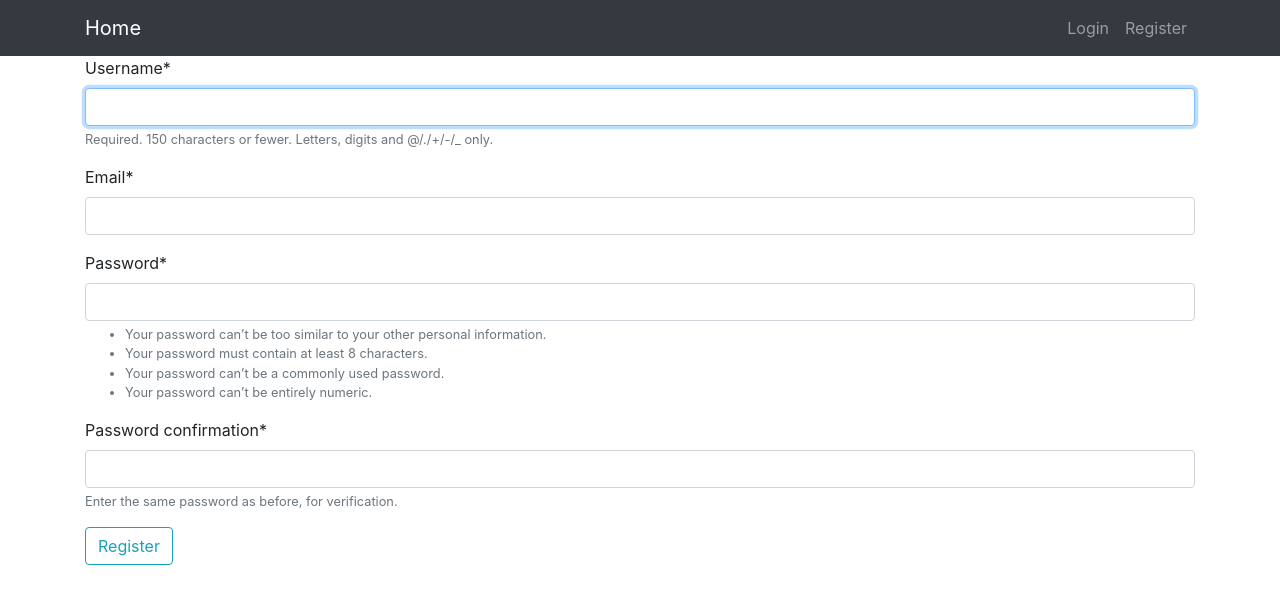
After one commit to Offpics/apsi, a Django app: page /register/ in a window 1280 px wide. The commit adds this page. Shown: the top 604 px of the page. Run offline with Django 3.2, Linux system fonts and the light colour scheme; some libraries are stand-ins or nearby versions.

Commit message:
Add Users

```diff
--- a/apsi/settings.py
+++ b/apsi/settings.py
@@ -33,6 +33,7 @@ ALLOWED_HOSTS = []
 INSTALLED_APPS = [
     'crispy_forms',
     'projects.apps.ProjectsConfig',
+    'users.apps.UsersConfig',
     'django.contrib.admin',
     'django.contrib.auth',
     'django.contrib.contenttypes',
@@ -123,3 +124,6 @@ STATIC_URL = '/static/'
 
 
 CRISPY_TEMPLATE_PACK = 'bootstrap4'
+
+LOGIN_REDIRECT_URL = 'project-home'
+LOGIN_URL = 'login'
--- a/apsi/urls.py
+++ b/apsi/urls.py
@@ -20,4 +20,5 @@ Including another URLconf
 urlpatterns = [
     path('admin/', admin.site.urls),
     path('', include('projects.urls')),
+    path('', include('users.urls')),
 ]
--- a/projects/templates/projects/base.html
+++ b/projects/templates/projects/base.html
@@ -1,10 +1,16 @@
+{% load static %}
 <!DOCTYPE html>
 <html>
 <head>
-        <link rel="stylesheet" href="https://maxcdn.bootstrapcdn.com/bootstrap/4.0.0/css/bootstrap.min.css" integrity="sha384-Gn5384xqQ1aoWXA+058RXPxPg6fy4IWvTNh0E263XmFcJlSAwiGgFAW/dAiS6JXm" crossorigin="anonymous">
+    <!-- Required meta tags -->
+    <meta charset="utf-8">
+    <meta name="viewport" content="width=device-width, initial-scale=1, shrink-to-fit=no">
+
+    <!-- Bootstrap CSS -->
+    <link rel="stylesheet" href="https://maxcdn.bootstrapcdn.com/bootstrap/4.0.0/css/bootstrap.min.css" integrity="sha384-Gn5384xqQ1aoWXA+058RXPxPg6fy4IWvTNh0E263XmFcJlSAwiGgFAW/dAiS6JXm" crossorigin="anonymous">
 </head>
 <body>
-    <nav class="navbar navbar-expand-lg navbar-light bg-light">
+    <!-- <nav class="navbar navbar-expand-lg navbar-light bg-light">
         <a class="navbar-brand" href="#">Navbar</a>
         <button class="navbar-toggler" type="button" data-toggle="collapse" data-target="#navbarSupportedContent" aria-controls="navbarSupportedContent" aria-expanded="false" aria-label="Toggle navigation">
             <span class="navbar-toggler-icon"></span>
@@ -22,13 +28,53 @@
                 <a class="nav-link disabled" href="#">Disabled</a>
             </li>
             </ul>
-            <form class="form-inline my-2 my-lg-0">
-            <input class="form-control mr-sm-2" type="search" placeholder="Search" aria-label="Search">
-            <button class="btn btn-outline-success my-2 my-sm-0" type="submit">Search</button>
-            </form>
+            <a class="nav-link" href="#">xd</a>
         </div>
-    </nav>
+    </nav> -->
+
+    <header>
+      <nav class="navbar navbar-expand-md navbar-dark bg-dark">
+        <div class="container">
+          <a class="navbar-brand mr-4" href="{% url 'project-home' %}">Home</a>
+          <button class="navbar-toggler" type="button" data-toggle="collapse" data-target="#navbarToggle" aria-controls="navbarToggle" aria-expanded="false" aria-label="Toggle navigation">
+          <span class="navbar-toggler-icon"></span>
+          </button>
+          <div class="collapse navbar-collapse" id="navbarToggle">
+            <div class="navbar-nav mr-auto">
+            {% if user.is_authenticated %}
+                <a class="nav-item nav-link" href="{% url 'project-create' %}">New Project</a>
+            {% endif %}
+            </div>
+            <!-- Navbar Right Side -->
+            <div class="navbar-nav">
+              {% if user.is_authenticated %}
+              <a class="nav-item nav-link" href="{% url 'logout' %}">Logout</a>
+              {% else %}
+                <a class="nav-item nav-link" href="{% url 'login' %}">Login</a>
+                <a class="nav-item nav-link" href="{% url 'register' %}">Register</a>
+              {% endif %}
+            </div>
+          </div>
+        </div>
+      </nav>
+    </header>
+    <main role="main" class="container">
+    {% if messages %}
+        {% for message in messages %}
+            <div class="alert alert-{{ message.tags }}">
+                {{ message }}
+            </div>
+        {% endfor %}
+    {% endif %}
 
     {% block content %}{% endblock %}
+    </main>
+
+
+    <!-- Optional JavaScript -->
+    <!-- jQuery first, then Popper.js, then Bootstrap JS -->
+    <script src="https://code.jquery.com/jquery-3.2.1.slim.min.js" integrity="sha384-KJ3o2DKtIkvYIK3UENzmM7KCkRr/rE9/Qpg6aAZGJwFDMVNA/GpGFF93hXpG5KkN" crossorigin="anonymous"></script>
+    <script src="https://cdnjs.cloudflare.com/ajax/libs/popper.js/1.12.9/umd/popper.min.js" integrity="sha384-ApNbgh9B+Y1QKtv3Rn7W3mgPxhU9K/ScQsAP7hUibX39j7fakFPskvXusvfa0b4Q" crossorigin="anonymous"></script>
+    <script src="https://maxcdn.bootstrapcdn.com/bootstrap/4.0.0/js/bootstrap.min.js" integrity="sha384-JZR6Spejh4U02d8jOt6vLEHfe/JQGiRRSQQxSfFWpi1MquVdAyjUar5+76PVCmYl" crossorigin="anonymous"></script>
 </body>
 </html>
--- a/projects/views.py
+++ b/projects/views.py
@@ -1,9 +1,10 @@
 from django.shortcuts import render
 from django.views.generic import CreateView, DetailView
+from django.contrib.auth.mixins import LoginRequiredMixin
 from .models import Project
 
 
-class ProjectCreateView(CreateView):
+class ProjectCreateView(LoginRequiredMixin, CreateView):
     model = Project
     fields = ['title', 'description']
 
--- /dev/null
+++ b/users/forms.py
@@ -0,0 +1,11 @@
+from django import forms
+from django.contrib.auth.models import User
+from django.contrib.auth.forms import UserCreationForm
+
+
+class UserRegisterForm(UserCreationForm):
+    email = forms.EmailField()
+
+    class Meta:
+        model = User
+        fields = ['username', 'email', 'password1', 'password2']
--- /dev/null
+++ b/users/templates/users/register.html
@@ -0,0 +1,9 @@
+{% extends "projects/base.html" %}
+{% load crispy_forms_tags %}
+{% block content %}
+<form method="POST">
+{% csrf_token %}
+    {{ form|crispy }}
+    <button class="btn btn-outline-info" type="submit">Register</button>
+</form>
+{% endblock content %}
--- /dev/null
+++ b/users/urls.py
@@ -0,0 +1,9 @@
+from django.urls import path
+from django.contrib.auth import views as auth_views
+from .views import register
+
+urlpatterns = [
+    path('login/', auth_views.LoginView.as_view(template_name='users/login.html'), name='login'),
+    path('register/', register, name='register'),
+    path('logout/', auth_views.LogoutView.as_view(template_name='users/logout.html'), name='logout'),
+]
--- a/users/views.py
+++ b/users/views.py
@@ -1,3 +1,16 @@
-from django.shortcuts import render
+from django.shortcuts import redirect, render
+from django.contrib import messages
+from .forms import UserRegisterForm
 
-# Create your views here.
+
+def register(request):
+    if request.method == 'POST':
+        form = UserRegisterForm(request.POST)
+        if form.is_valid():
+            form.save()
+            username = form.cleaned_data.get('username')
+            messages.success(request, f'Your account has been created! You are now able to log in.')
+            return redirect('login')
+    else:
+        form = UserRegisterForm()
+    return render(request, 'users/register.html', {'form': form})
```
Also changed, not shown: projects/static/projects/main.css (added, +84 -0 lines), users/templates/users/login.html (added, +9 -0 lines), users/templates/users/logout.html (added, +9 -0 lines), db.sqlite3, 1 other file.
